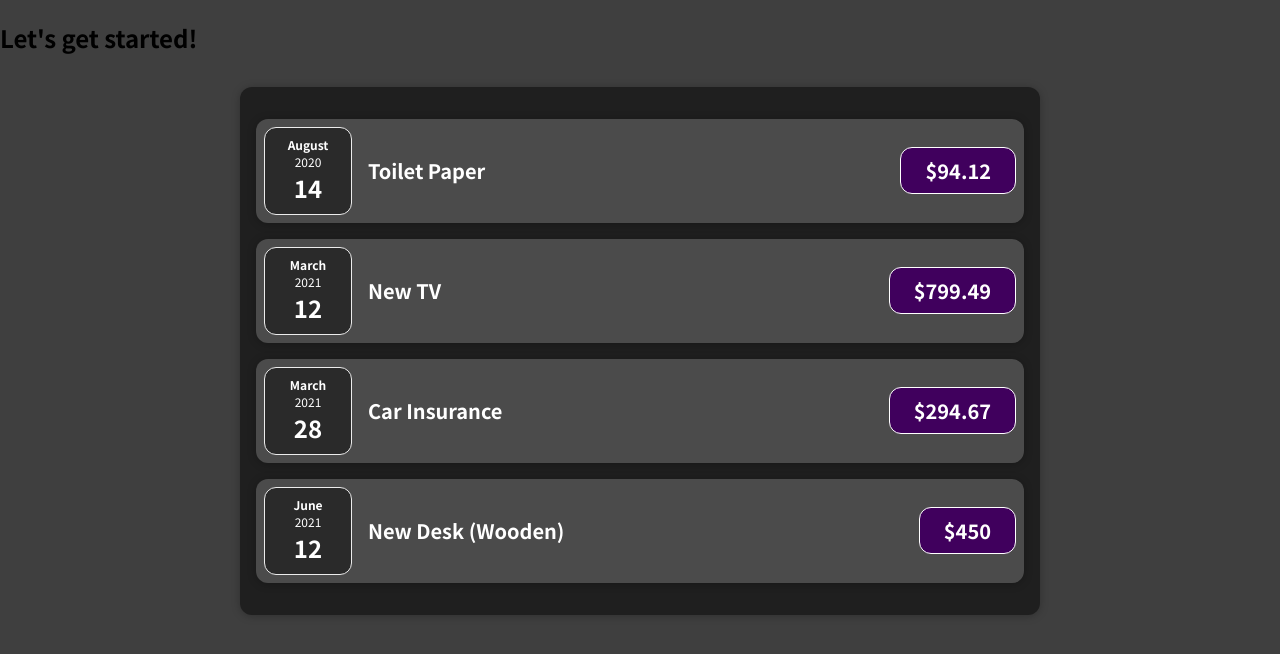
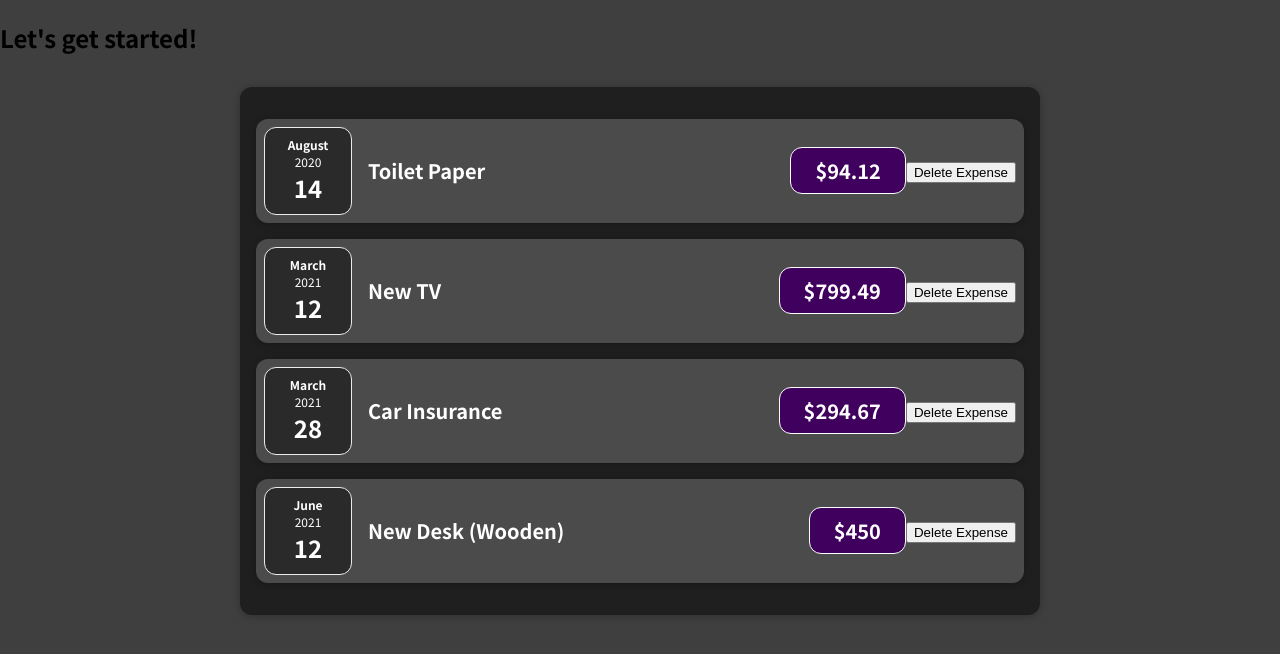
Before and after one commit to rintha/react-starting-project, a React (Create React App) app in the folder 01-starting-setup/01-starting-setup/: page / in a window 1280 px wide. Shown: the top 654 px of the page. Built offline with nearby package versions, Linux system fonts and the light colour scheme.

Commit message:
deleteExpense

```diff
--- a/01-starting-setup/01-starting-setup/src/components/Expenses/ExpenseItem.js
+++ b/01-starting-setup/01-starting-setup/src/components/Expenses/ExpenseItem.js
@@ -4,6 +4,9 @@ import ExpenseDate from "./ExpenseDate";
 import Card from "../UI/Card";
 import "./ExpenseItem.css";
 
+function deleteExpenseHandler (){
+
+}
 const ExpenseItem = (props) => {
   return (
     <Card className="expense-item">
@@ -12,6 +15,9 @@ const ExpenseItem = (props) => {
         <h2>{props.title}</h2>
         <div className="expense-item__price">${props.amount}</div>
       </div>
+      <div className="del-expense">
+      <button onClick={deleteExpenseHandler}>Delete Expense</button>
+      </div>
     </Card>
   );
 };
```
